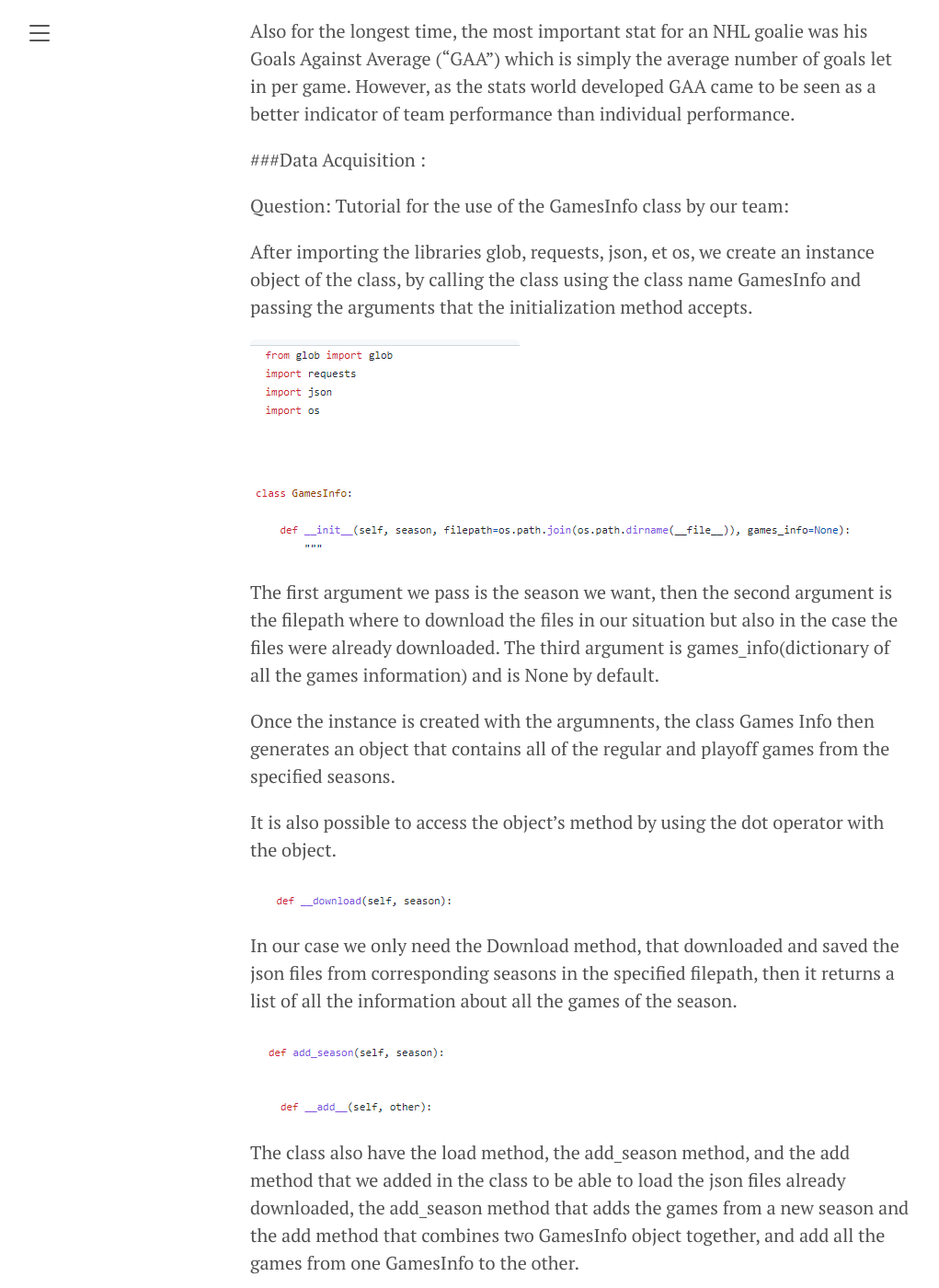
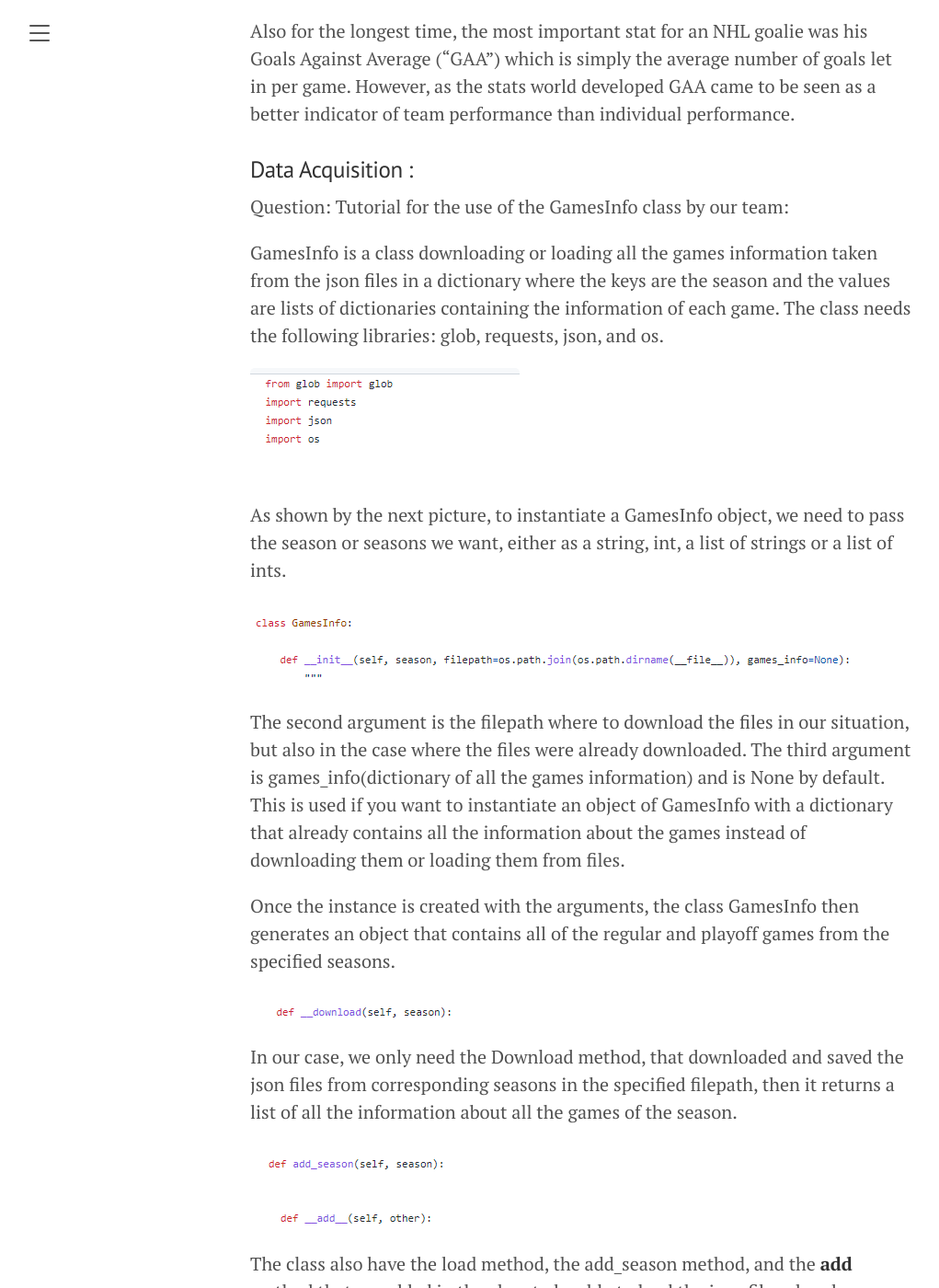
Before and after one commit to jaihon1/IFT6758-Project, a Jekyll site: the page built from blog/_posts/2021-09-28-milestone-1.md, in a window 1280 px wide and 1400 px high, scrolled down 3555 px. Shown: the whole window at 92% size, without its empty margins (8-1029 px from the left). Built offline with Jekyll 4.4.1, drawn with Linux system fonts in a browser that asks for light colours; some of the changed text lies outside the part shown.

Commit message:
Quelques modifications à la description de la classe dans le blog. Ajout de précisions

```diff
--- a/blog/_posts/2021-09-28-milestone-1.md
+++ b/blog/_posts/2021-09-28-milestone-1.md
@@ -40,33 +40,36 @@ Taking a look at where (in terms of a 2D space representing the surface of the g
 
 Also for the longest time, the most important stat for an NHL goalie was his Goals Against Average (“GAA”) which is simply the average number of goals let in per game. However, as the stats world developed GAA came to be seen as a better indicator of team performance than individual performance.
 
-###Data Acquisition :
+### Data Acquisition :
 
 Question:
 Tutorial for the use of the GamesInfo class by our team:
 
-
-After importing the libraries glob, requests, json, et os,
-we create an instance object of the class, by calling the class using the class name
-GamesInfo and passing the arguments that the initialization method accepts.
+GamesInfo is a class downloading or loading all the games information taken from the json files in a dictionary where
+the keys are the season and the values are lists of dictionaries containing the information of each game. The class
+needs the following libraries: glob, requests, json, and os.
 
 ![Snapshot_libraireis_GamesInfo.PNG](/public/Snapshot_libraireis_GamesInfo.png)
 
+As shown by the next picture, to instantiate a GamesInfo object, we need to pass the season or seasons we want, either as a string,
+int, a list of strings or a list of ints.
+
 ![GamesplayClass.PNG](/public/GamesplayClass.png)
 
-The first argument we pass is the season we want, then the second argument is the filepath
-where to download the files in our situation but also in the case the files were already
+
+The second argument is the filepath
+where to download the files in our situation, but also in the case where the files were already
 downloaded. The third argument is games_info(dictionary of all the
-games information) and is None by default.
+games information) and is None by default. This is used if you want to instantiate an object of GamesInfo with a
+dictionary that already contains all the information about the games instead of downloading them or loading them from
+files.
 
-Once the instance is created with the argumnents, the class Games Info then generates an object
+Once the instance is created with the arguments, the class GamesInfo then generates an object
 that contains all of the regular and playoff games from the specified seasons.
-
-It is also possible to access the object's method by using the dot operator with the object.
 
 ![Games_download_function.PNG](/public/Games_download_function.png)
 
-In our case we only need the Download method, that downloaded and saved the json files from
+In our case, we only need the Download method, that downloaded and saved the json files from
 corresponding seasons in the specified filepath, then it returns a list of all the information
 about all the games of the season.
 
@@ -74,7 +77,8 @@ about all the games of the season.
 ![Games.Add_function.PNG](/public/Games.Add_function.png)
 
 
-The class also have the load method, the add_season method, and the add method that we added
-in the class to be able to load the json files already downloaded, the add_season method that
-adds the games from a new season and the add method that combines two GamesInfo object together,
-and add all the games from one GamesInfo to the other.
+The class also have the load method, the add_season method, and the __add__ method that we added
+in the class to be able to load the json files already downloaded, to add games from a new season and to use the sum
+operator to combine two GamesInfo together. The __add__ method returns a new GamesInfo object which contains all of the
+seasons from the two GamesInfo combined. If they share some seasons, only one will be kept, meaning that the new object
+doesn't contain repetitions.
```
